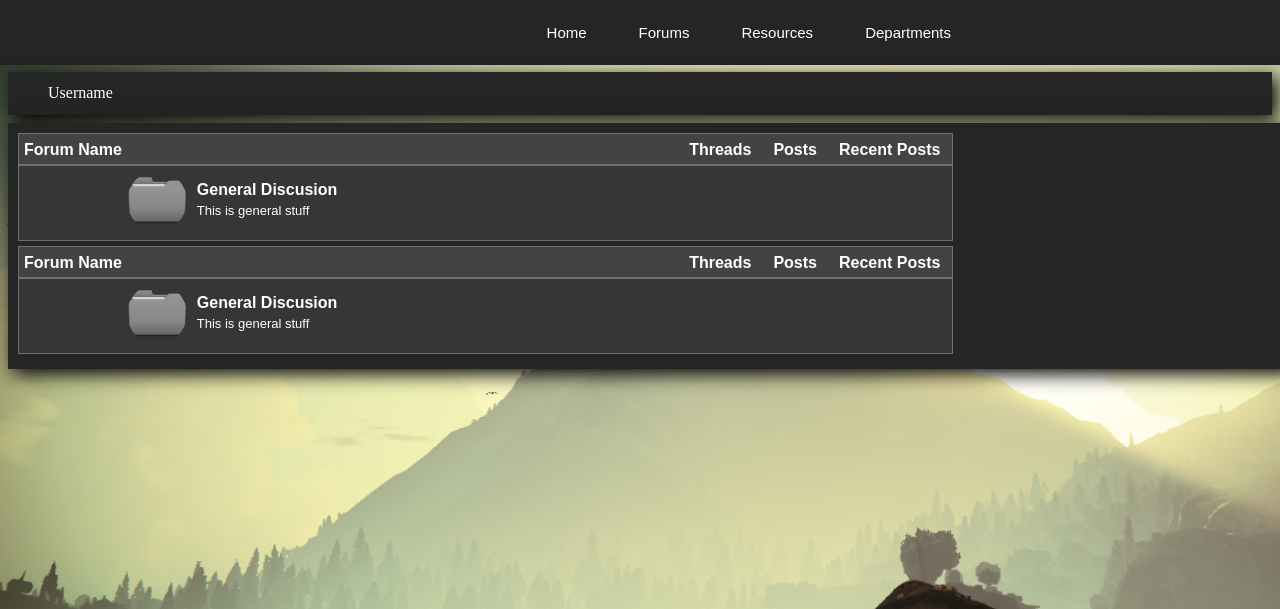
After one commit to Jared-Galyan/ForumsTesting, a Flask app: page /forums/ in a window 1280 px wide. The commit adds this page. Shown: the top 609 px of the page. Run offline with Flask 2, Linux system fonts and the light colour scheme.

Commit message:
Forum Updates

```diff
--- a/main.py
+++ b/main.py
@@ -16,5 +16,15 @@ def home():
         else:
             return render_template("index.html")
 
+@app.route("/forums/", methods=["POST", "GET"])
+def forums():
+    if request.method == "POST":
+        return render_template("forums.html")
+    else:
+        if "email" in session:
+            return render_template("forums.html")
+        else:
+            return render_template("forums.html")
+
 if __name__ == "__main__":
     app.run(host='0.0.0.0', port=80, debug=True)
--- /dev/null
+++ b/static/css/forums.css
@@ -0,0 +1,88 @@
+#forums-container{
+    background-color:#434343;
+    border-color:#707070;
+    border-style: solid;
+    border-width: thin;
+    height: 30px;
+}
+
+#forums-container-bottom{
+    background-color: #363636;
+    border-color:#707070;
+    border-style: solid;
+    border-width: thin;
+    height:auto;
+    margin-bottom: 5px;
+}
+#forums-container h4{
+    color:white;
+    font-family: Arial, Helvetica, sans-serif;
+    margin-left: 5px;
+    margin-top: 7px;
+    font-weight: bold;
+}
+
+#forums-container p{
+    color:white;
+    font-family: Arial, Helvetica, sans-serif;
+    margin-left: 10px;
+    margin-top: 7px;
+    font-weight: bold;
+    float: right;
+}
+
+#forums-container-bottom h4{
+    color:white;
+    font-family: Arial, Helvetica, sans-serif;
+    margin-left: 5px;
+    margin-top: 15px;
+}
+
+#forums-container-bottom p{
+    color:white;
+    font-family: Arial, Helvetica, sans-serif;
+    margin-left: 5px;
+    margin-top: -17px;
+    font-size: small;
+}
+
+#ForumCateName{
+    float:left;
+}
+
+#ForumData{
+    float:right;
+}
+
+#ForumCateName h4{
+    color:white;
+    font-family: Arial, Helvetica, sans-serif;
+    margin-left: 5px;
+    margin-top: 7px;
+    font-weight: bold;
+    display: inline-block;
+}
+
+#ForumData p{
+    color:white;
+    font-family: Arial, Helvetica, sans-serif;
+    margin-right: 12px;
+    margin-top: 7px;
+    font-weight: bold;
+    display: inline-block;
+}
+
+#forum{
+    display: flex;
+}
+
+#forum-icon {
+    border-radius: 50%;
+    height: 60px;
+    width: 60px;
+    padding: 5px;
+}
+
+#forumTitle{
+    -ms-flex-align: center;
+}
--- a/static/css/index.css
+++ b/static/css/index.css
@@ -1,5 +1,5 @@
 body {
-    background-image: url('https://cdn.discordapp.com/attachments/763643207581171752/792535955676201000/unknown.png');
+    background-image: url('/static/img/unknown.png');
     background-repeat: no-repeat;
     background-attachment: fixed;
     background-size: cover;
@@ -233,6 +233,29 @@ hr.solid{
     font-family: Arial, Helvetica, sans-serif;
     margin-left: 120px;
     margin-top: 7px;
+    float: right;
+    padding: 5px;
+}
+
+#RecentPost{
+    display: flex;
+    -ms-flex-align: baseline;
+    padding: 5px;
+}
+
+#RecentPost h4{
+    color:white;
+    font-family: Arial, Helvetica, sans-serif;
+    margin-left: 5px;
+    margin-top: 7px;
+    display: inline-block;
+    padding: 5px;
+}
+#RecentPost p{
+    color:white;
+    font-family: Arial, Helvetica, sans-serif;
+    margin-left: 120px;
+    margin-top: 7px;
     display: inline-block;
     padding: 5px;
 }
--- a/templates/base.html
+++ b/templates/base.html
@@ -2,13 +2,14 @@
 <html>
     <head>
         <link href="../static/css/index.css" rel="stylesheet">
+        <link href="../static/css/forums.css" rel="stylesheet">
     </head>
 <body>
     <ul>
         <li><a class="active" href="#home">Departments</a></li>
         <li><a href="#news">Resources</a></li>
-        <li><a href="#contact">Forums</a></li>
-        <li><a href="#about">Home</a></li>
+        <li><a href="/forums/">Forums</a></li>
+        <li><a href="/">Home</a></li>
       </ul>
 
     <div class="user-container">
--- /dev/null
+++ b/templates/forums.html
@@ -0,0 +1,61 @@
+{% extends "base.html" %}
+{% block title %}Home{% endblock %}
+{% block content %}
+<div id="main-container">
+    <div id="left-column">
+        <div id="forum-main">
+            <div id="forums-container">
+                <div id="ForumCate">
+                    <div id="ForumCateName">
+                        <h4>Forum Name</h4>
+                    </div>
+                    <div id="ForumData">
+                        <p>Recent Posts</p>
+                        <p>Posts</p>
+                        <p>Threads</p>
+                    </div>
+                </div>
+            </div>
+            <div id="forums-container-bottom">
+                <div id="forum">
+                    <div id="ForumIcon">
+                        <img src="/static/img/folder.png" alt="Avatar" id="forum-icon">
+                    </div>
+                    <div id="ForumTitle">
+                        <h4>General Discusion</h4>
+                        <p>This is general stuff</p>
+                    </div>
+                </div>
+            </div>
+        </div>
+        <div id="forum-main">
+            <div id="forums-container">
+                <div id="ForumCate">
+                    <div id="ForumCateName">
+                        <h4>Forum Name</h4>
+                    </div>
+                    <div id="ForumData">
+                        <p>Recent Posts</p>
+                        <p>Posts</p>
+                        <p>Threads</p>
+                    </div>
+                </div>
+            </div>
+            <div id="forums-container-bottom">
+                <div id="forum">
+                    <div id="ForumIcon">
+                        <img src="/static/img/folder.png" alt="Avatar" id="forum-icon">
+                    </div>
+                    <div id="ForumTitle">
+                        <h4>General Discusion</h4>
+                        <p>This is general stuff</p>
+                    </div>
+                </div>
+            </div>
+        </div>
+    </div>
+    <div id="right-column">
+
+    </div>
+</div>
+{% endblock %}
```
Also changed, not shown: templates/index.html (+12 -5 lines), static/img/SunriseDOJ.png (added), static/img/folder.png (added), static/img/unknown.png (renamed from unknown.png).
